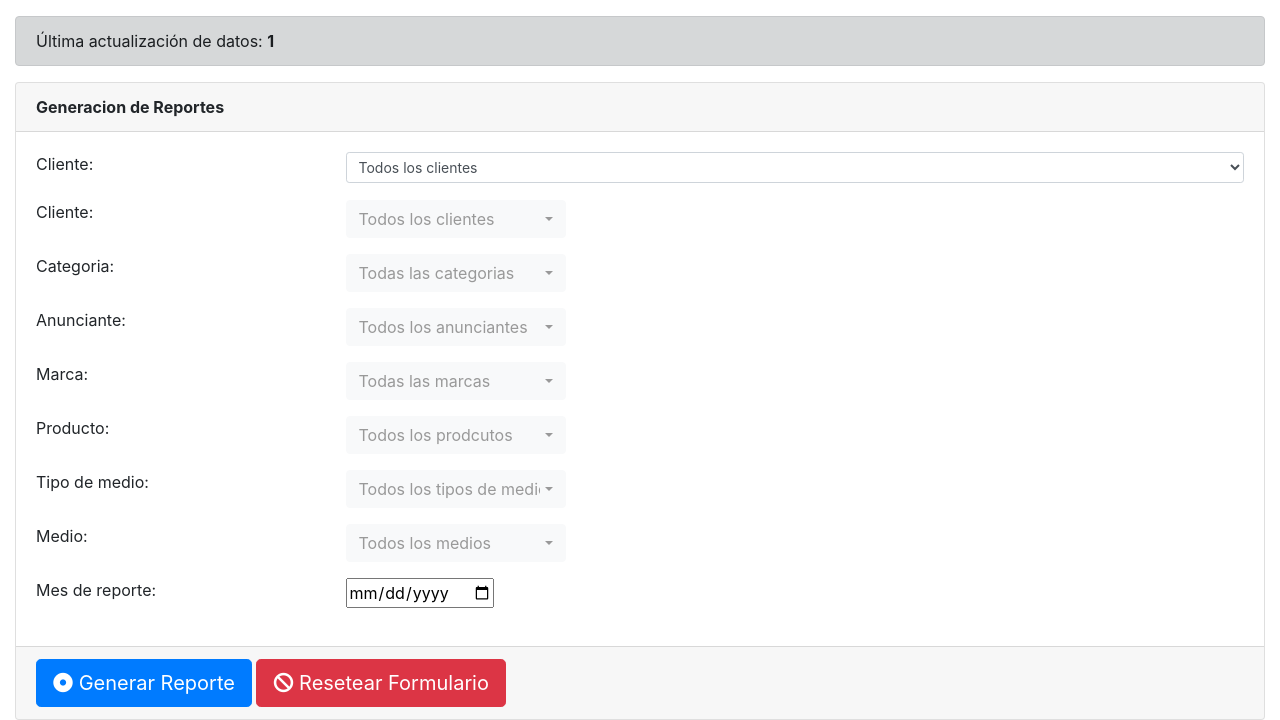
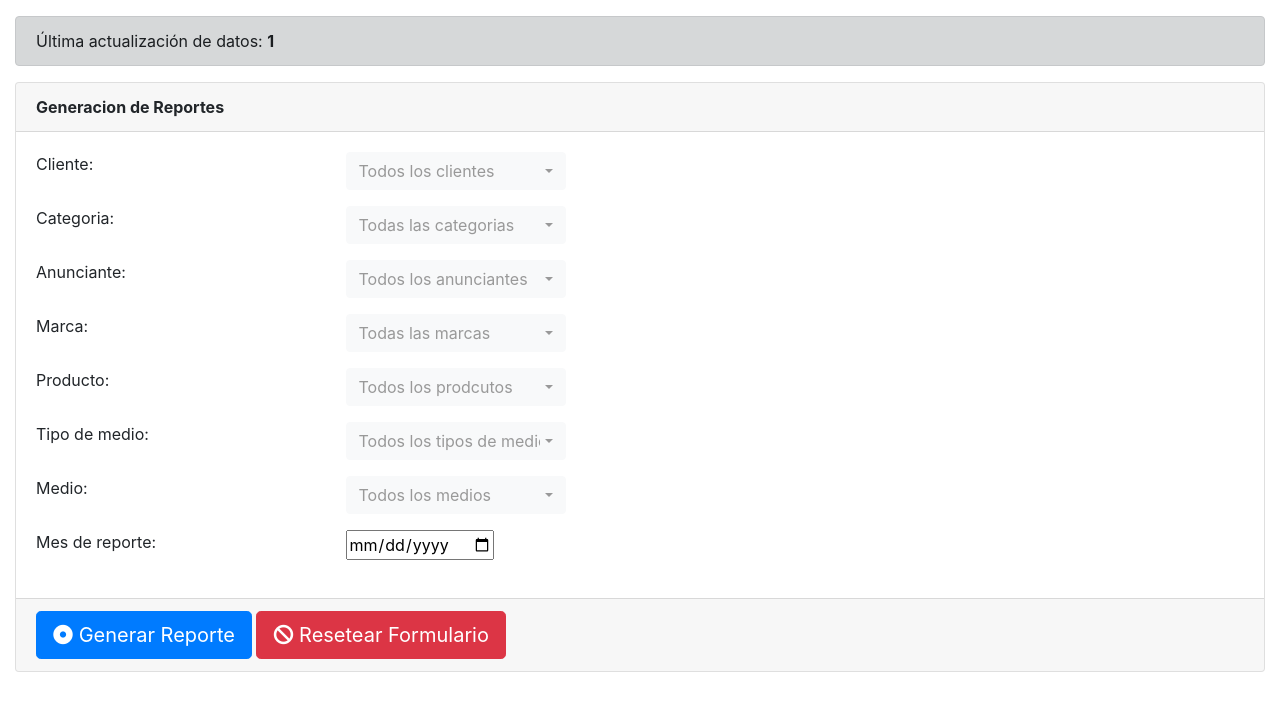
Before and after one commit to oscarwol/CompetencIA, a PHP site: page /rdiario.php in a window 1280 px wide. Shown: the part 148-868 px from the top of the page. After the commit the page ends 820 px from the top, so only its background shows below. Run offline with PHP 8.4, Linux system fonts and the light colour scheme; the visitor is signed in with stand-in values (Sample User, id 1); data that the repository does not hold is empty; some libraries are stand-ins or nearby versions.

Commit message:
Fixed git issues

```diff
--- a/platform/adatos.php
+++ b/platform/adatos.php
@@ -27,6 +27,7 @@ function ActualizarDatos($force = false)
     global $data_totales;
 
     if ($force == false) {
+
         if (isset($_SESSION['ultima_act']) && isset($_SESSION['datos_clientes'])  && isset($_SESSION['datos_marcas']) && isset($_SESSION['datos_categorias'])) {
             $datos_clientes = $_SESSION['datos_clientes'];
             $datos_anunciantes = $_SESSION['datos_anunciantes'];
--- a/platform/rdiario.php
+++ b/platform/rdiario.php
@@ -138,9 +138,7 @@ if (isset($_SESSION['ultima_act']) && isset($_SESSION['datos_marcas']) && isset(
                 </nav>
             </div>
         </aside>
-        <!-- END MENU SIDEBAR-->
 
-        <!-- PAGE CONTAINER-->
         <div class="page-container">
             <!-- HEADER DESKTOP-->
             <div class="main-content">
@@ -166,20 +164,6 @@ if (isset($_SESSION['ultima_act']) && isset($_SESSION['datos_marcas']) && isset(
                                     </div>
                                     <div class="card-body card-block">
                                         <form action="" id="excelForm" method="post" class="form-horizontal">
-                                        <div class="row form-group">
-                                                <div class="col col-md-3">
-                                                    <label for="selectSm" class=" form-control-label">Cliente:</label>
-                                                </div>
-                                                <div class="col-12 col-md-9">
-                                                    <select required name="cliente" class="form-control-sm form-control">
-                                                        <option selected value="">Todos los clientes</option>
-                                                        <?php foreach ($datos_clientes as $opcion) { ?>
-                                                            <option value="<?php echo $opcion; ?>"><?php echo $opcion; ?></option>
-                                                        <?php } ?>
-                                                    </select>
-
-                                                </div>
-                                            </div>
 
                                             <div class="row form-group">
                                                 <div class="col col-md-3">
@@ -203,7 +187,7 @@ if (isset($_SESSION['ultima_act']) && isset($_SESSION['datos_marcas']) && isset(
                                                     <label for="selectSm" class=" form-control-label">Categoria:</label>
                                                 </div>
                                                 <div class="col-12 col-md-9">
-                                                    <select name="categoria"  class="selectpicker" data-live-search="true" >
+                                                    <select name="categoria" class="selectpicker" data-live-search="true">
                                                         <option selected value="">Todas las categorias</option>
                                                         <?php foreach ($datos_categorias as $opcion) { ?>
                                                             <option value="<?php echo $opcion; ?>"><?php echo $opcion; ?></option>
@@ -217,7 +201,7 @@ if (isset($_SESSION['ultima_act']) && isset($_SESSION['datos_marcas']) && isset(
                                                     <label for="selectSm" class=" form-control-label">Anunciante:</label>
                                                 </div>
                                                 <div class="col-12 col-md-9">
-                                                    <select name="anunciante" class="selectpicker" data-live-search="true" >
+                                                    <select name="anunciante" class="selectpicker" data-live-search="true">
                                                         <option selected value="">Todos los anunciantes</option>
                                                         <?php foreach ($datos_anunciantes as $opcion) { ?>
                                                             <option value="<?php echo $opcion; ?>"><?php echo $opcion; ?></option>
@@ -259,7 +243,7 @@ if (isset($_SESSION['ultima_act']) && isset($_SESSION['datos_marcas']) && isset(
                                                     <label for="selectSm" class=" form-control-label">Tipo de medio:</label>
                                                 </div>
                                                 <div class="col-12 col-md-9">
-                                                    <select name="tipodemedio" class="selectpicker" data-live-search="true" >
+                                                    <select name="tipodemedio" class="selectpicker" data-live-search="true">
                                                         <option selected value="">Todos los tipos de medios</option>
 
                                                         <?php foreach ($datos_tipodemedio as $opcion) { ?>
@@ -273,7 +257,7 @@ if (isset($_SESSION['ultima_act']) && isset($_SESSION['datos_marcas']) && isset(
                                                     <label for="selectSm" class=" form-control-label">Medio:</label>
                                                 </div>
                                                 <div class="col-12 col-md-9">
-                                                    <select name="medio" class="selectpicker" data-live-search="true" >
+                                                    <select name="medio" class="selectpicker" data-live-search="true">
                                                         <option selected value="">Todos los medios</option>
 
                                                         <?php foreach ($datos_medios as $opcion) { ?>
@@ -355,7 +339,6 @@ if (isset($_SESSION['ultima_act']) && isset($_SESSION['datos_marcas']) && isset(
 </body>
 
 <script>
-
     $('#excelForm').on('submit', function(event) {
         event.preventDefault(); // Evitar el envío del formulario normal
         var formData = new FormData(this); // crear un objeto FormData con los datos del formulario
```
Also changed, not shown: 1 other file.
